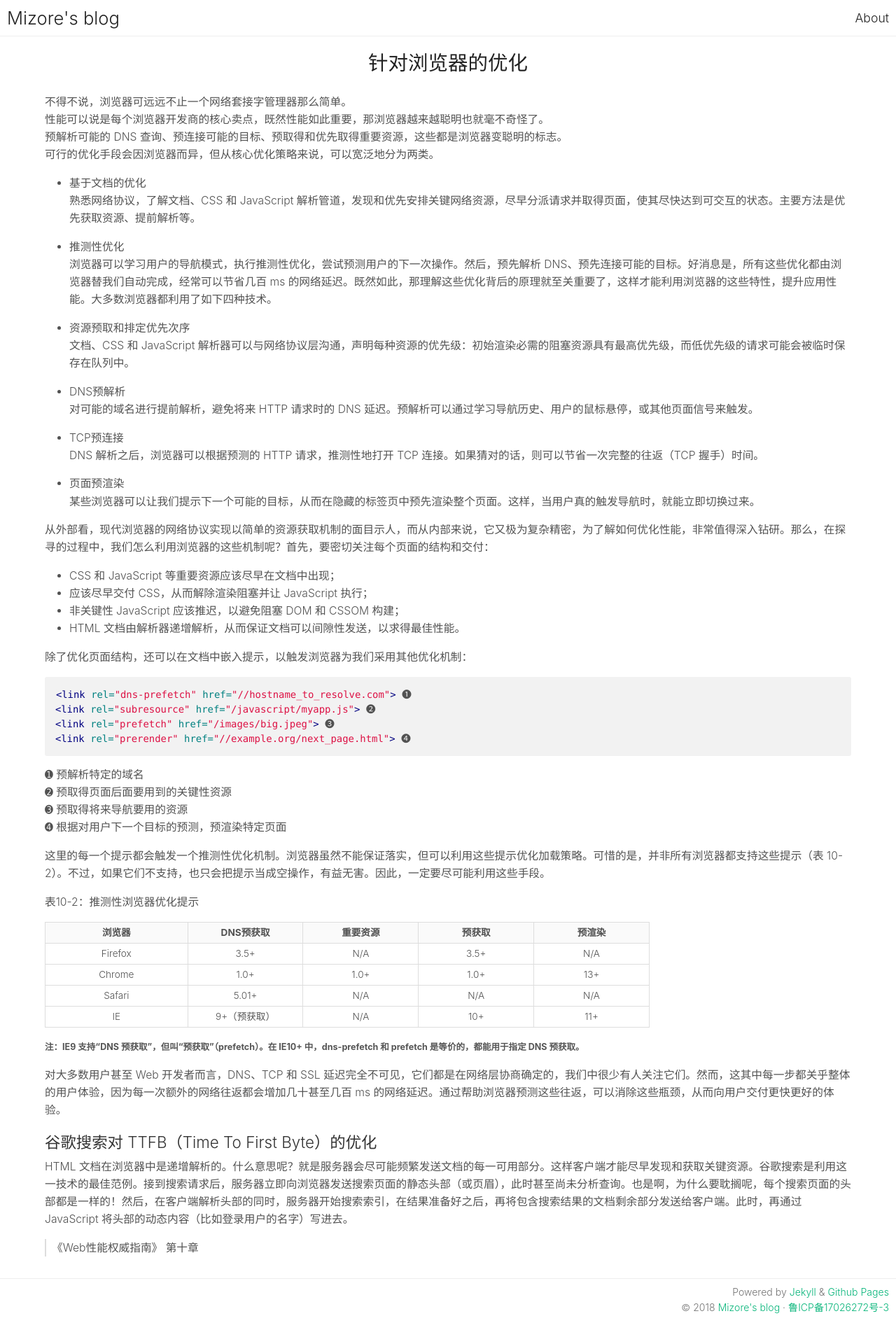
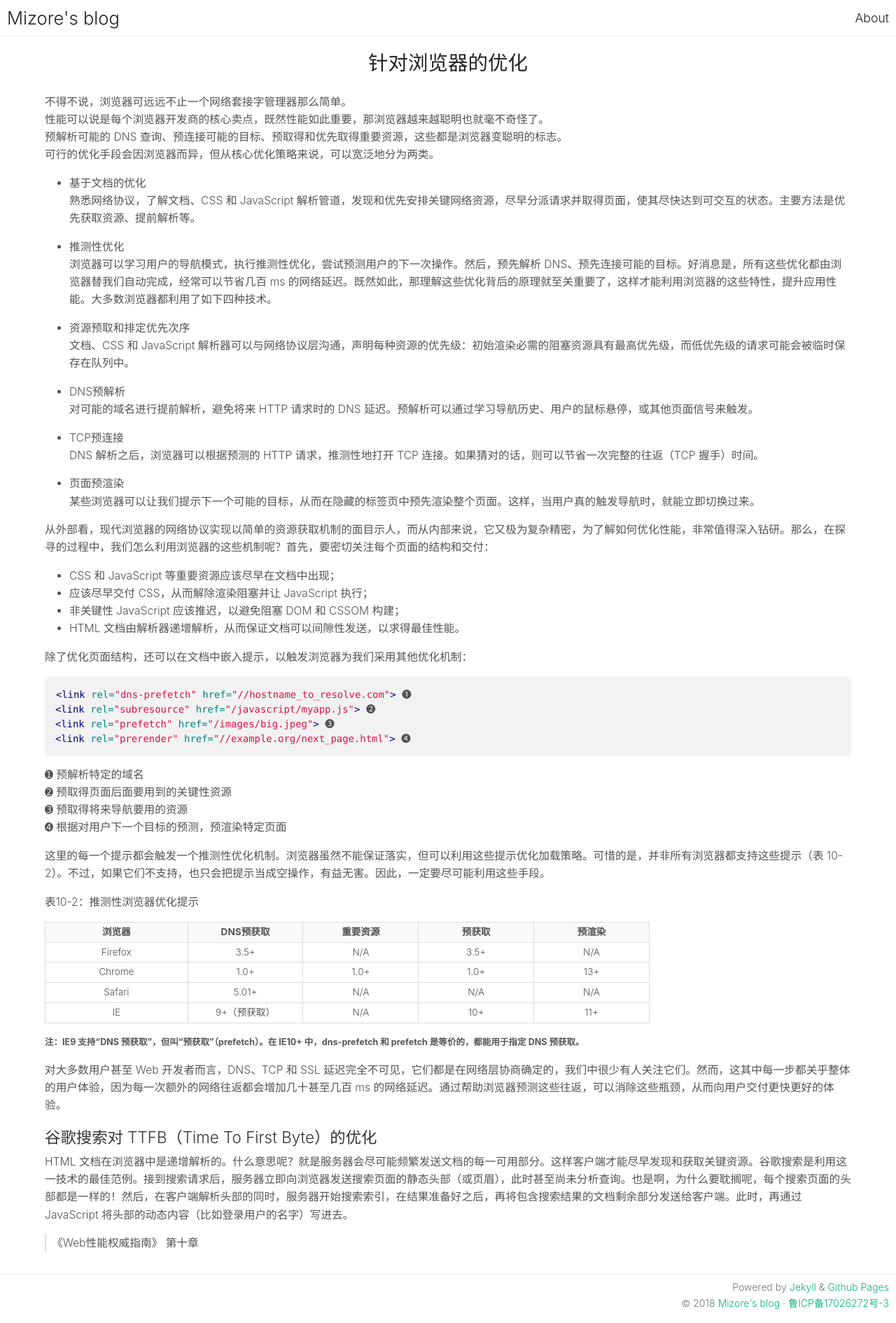
Before and after one commit to 0wQ/0wQ.github.io, a Jekyll site: the page built from _posts/2018-01-10-web.md, in a window 1280 px wide. Shown: the whole page at 70% size. Built offline with Jekyll 4.4.1, drawn with Linux system fonts in a browser that asks for light colours.

Commit message:
blablabla

```diff
--- a/_config.yml
+++ b/_config.yml
@@ -13,5 +13,5 @@ highlighter:        rouge
 encoding:           utf-8
 language:           zh-cn
 timezone:           Asia/Shanghai
-version:            0.1.8.2
+version:            0.1.8.3
 beian:              鲁ICP备17026272号-3
--- a/src/style.css
+++ b/src/style.css
@@ -113,7 +113,7 @@ table {
     border-collapse: collapse;
     text-align: center;
     font-size: .85rem;
-    line-height: 1.7;
+    line-height: 1.6;
     /* word-break: break-all; */
 }
 
```
